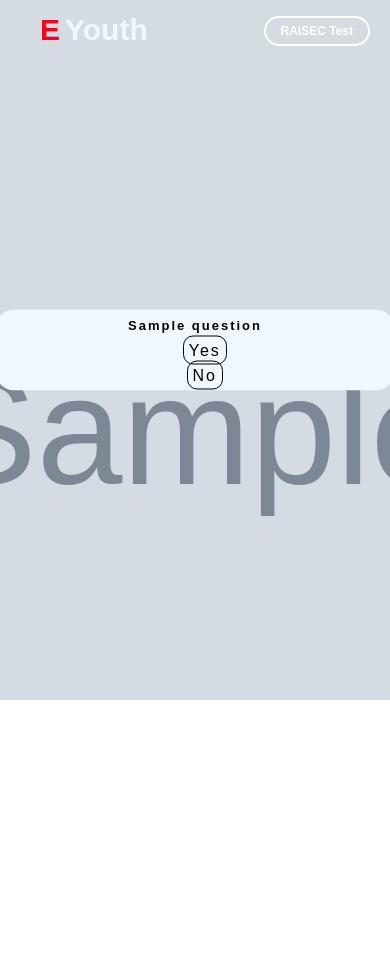
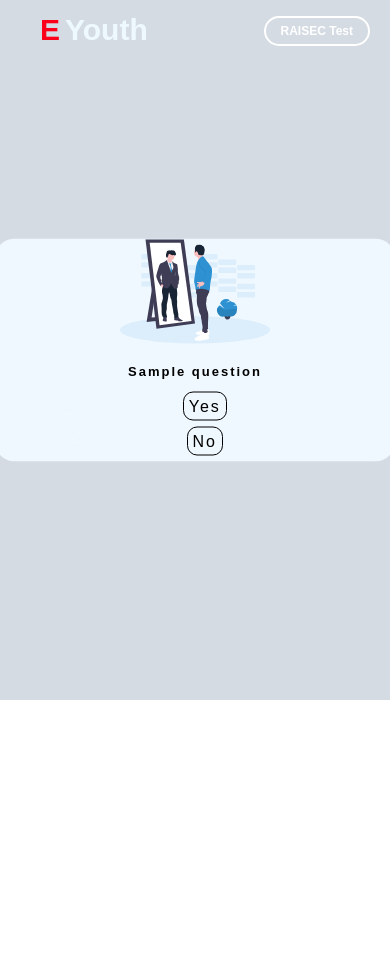
Before and after one commit to yusseef/Carear-Guide, a Django app: page /1/ in a window 390 px wide. Shown: the top 955 px of the page. Run offline with Django 3.2, Linux system fonts and the light colour scheme; tables that the repository leaves empty hold one stand-in row (values such as "Sample post"); grey boxes marked "Sample" are stand-in pictures.

Commit message:
add icon and fix radio

```diff
--- a/survey/static/css/cssfile.css
+++ b/survey/static/css/cssfile.css
@@ -57,11 +59,12 @@ header{
 .slider{
 	position: relative;
 	width: 100%;
+	top:10%;
 	background: #2c3e50; /* darckblue */
 }
 .myslide{
-	height: 655px;
-	display: none;
+	height: 800px;
+	display:block;
 	overflow: hidden;
 }
 
@@ -180,7 +159,10 @@ input[type="radio"]:checked + label {
     background:yellow;
 }
 
-
+.img{
+	height: 100px;
+	width: 100px;
+}
 @-webkit-keyframes posi {
   from {left: 0%;}
   to {left: 20%;}
@@ -233,7 +215,7 @@ img{
 	.txt{
 		width: 400px;
 		letter-spacing: 2px;
-		line-height: 25px;
+
 		top: 50%;
 		left: 50%;
 		transform: translate(-50%, -50%);
@@ -264,6 +246,15 @@ img{
 	.txt p{
 		font-size: 13px;
 	}
+	.txt label {
+		padding:5px;
+		margin: 100px;
+		border:1px solid #000;
+		border-radius:10px;
+		cursor:pointer;
+
+
+	}
 
 }
 /* /5 */
@@ -280,5 +271,14 @@ img{
 	.sign a{
 		font-size: 12px;
 	}
+	.txt label {
+		padding:5px;
+		margin: 100px;
+		border:1px solid #000;
+		border-radius:10px;
+		cursor:pointer;
+
+
+	}
 }
 /* /6 */
--- a/survey/templates/survey.html
+++ b/survey/templates/survey.html
@@ -21,7 +21,7 @@
 		{% for question in questions %}
 		<div class="myslide fade">
 			<div class="txt">
-
+				<img class="img" src = "{% static 'img/svg-3.svg'%}">
 				<p>{{question.question}}</p>
 
 
@@ -30,12 +30,12 @@
 				<br>
 				<input id="{{question.id}}1" onclick="plusSlides(1)" type='radio' name="{{question.id}}" value="no">
 				<label for="{{question.id}}1">No</label>
-				<br>
+
 
 
 
 			</div>
-			<img src="{{question.img.url}}" style="width: 100%; height: 100%;">
+			<img src="{{question.img.url}}" style="width: 100%; height: 150%; object-fit:fill;">
 		</div>
 		{% endfor %}
 
```
Also changed, not shown: other parts of survey/static/css/cssfile.css (+7 -29 lines).
